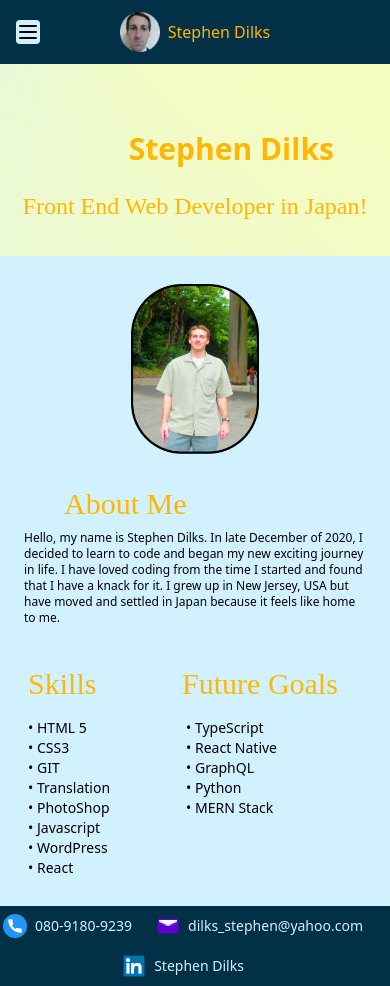
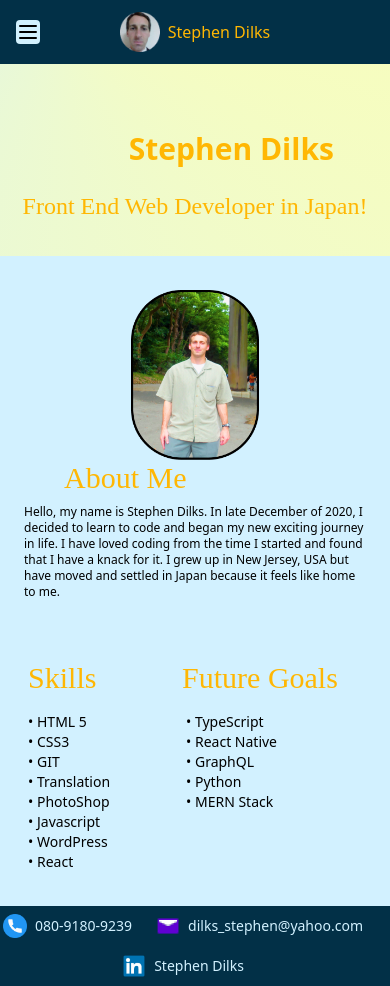
Before and after one commit to stmidi613/react-portfolio, a React (Create React App) app: page / in a window 390 px wide. Built offline with nearby package versions, Linux system fonts and the light colour scheme.

Commit message:
I fixed a css glitch by increasing the height of the Aboutme component to 550px and removed the top margin for the About Me section.

```diff
--- a/src/HomePage/About.jsx
+++ b/src/HomePage/About.jsx
@@ -6,7 +6,7 @@ import Extras from "./Extras";
 function About() {
   return (
     <Fragment>
-      <div className="bg-lightblue h-[650px] lg:h-[500px] flex flex-wrap flex-col sm:flex-row justify-around items-center p-4">
+      <div className="bg-lightblue h-[650px] lg:h-[550px] flex flex-wrap flex-col sm:flex-row justify-around items-center p-4">
         <div className="flex picflex">
           <img
             src={about}
@@ -14,7 +14,7 @@ function About() {
             className="piccenter my-4 ml-10 w-32 md:max-w-96"
           />
           <div className="max-w-sm">
-            <h2 className="allura text-3xl sm:text-5xl text-yellow mt-8 ml-12">About Me</h2>
+            <h2 className="allura text-3xl sm:text-5xl text-yellow ml-12">About Me</h2>
             <p className="m-2 text-xs md:text-sm">
               Hello, my name is Stephen Dilks. In late December of 2020, I
               decided to learn to code and began my new exciting journey in
--- a/src/HomePage/Extras.jsx
+++ b/src/HomePage/Extras.jsx
@@ -6,7 +6,7 @@ function Extras() {
     <Fragment>
         <div className="flex wrap">
           <div className="mr-12">
-            <h2 className="allura pt-2 text-yellow text-3xl sm:text-5xl mb-4 sm:ml-6">Skills</h2>
+            <h2 className="allura mt-4 text-yellow text-3xl sm:text-5xl mb-4 sm:ml-6">Skills</h2>
 
             <ol className="text-sm sm:text-xl sm:ml-9">
               <li>• HTML 5</li>
@@ -20,7 +20,7 @@ function Extras() {
             </ol>
           </div>
           <div>
-            <h2 className="allura mt-2 text-3xl sm:text-5xl text-yellow mb-4 m-6">Future Goals</h2>
+            <h2 className="allura mt-4 text-3xl sm:text-5xl text-yellow mb-4 m-6">Future Goals</h2>
 
             <ol className="w-full flex flex-col flex-wrap text-sm sm:text-xl mx-7">
               <li>• TypeScript</li>
```
